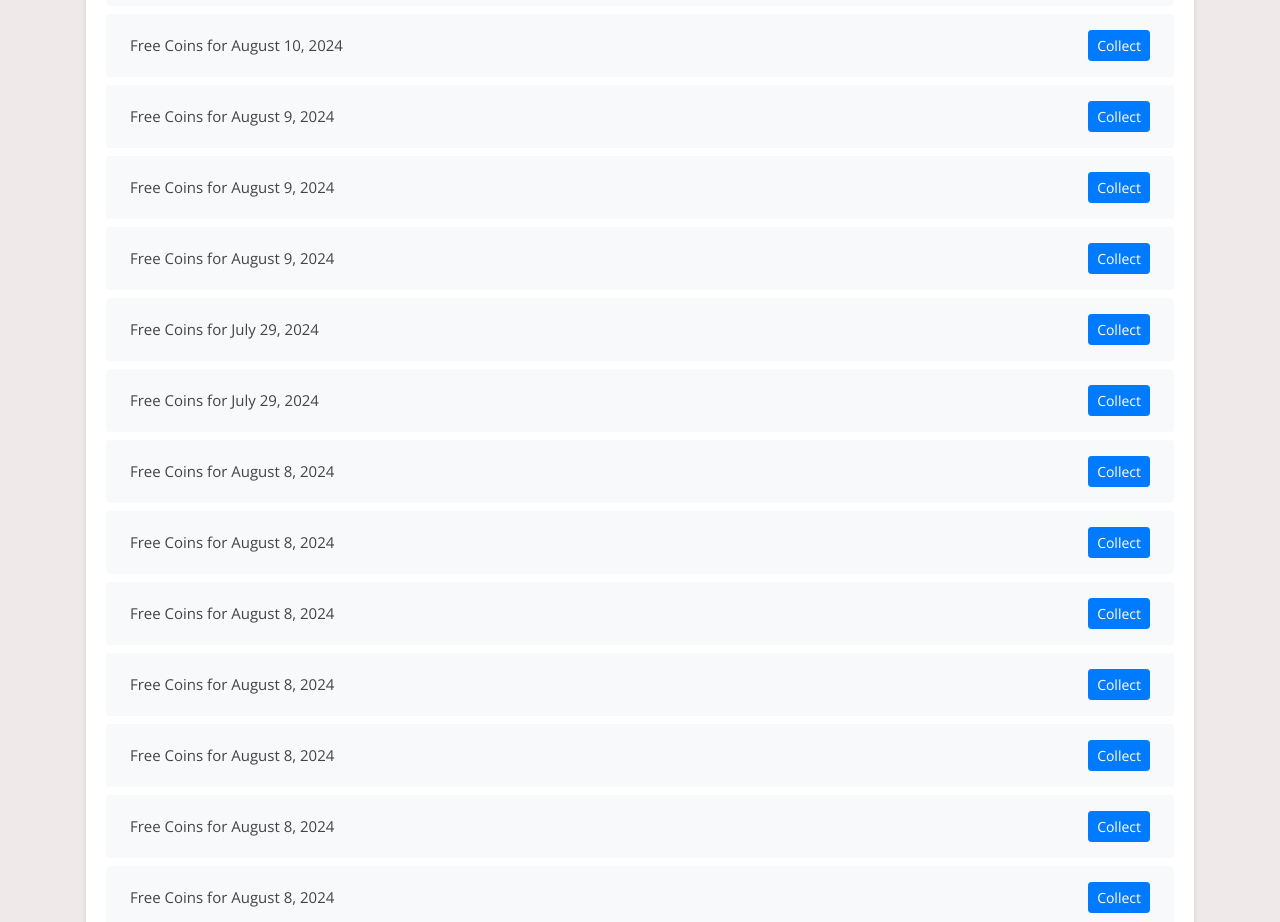
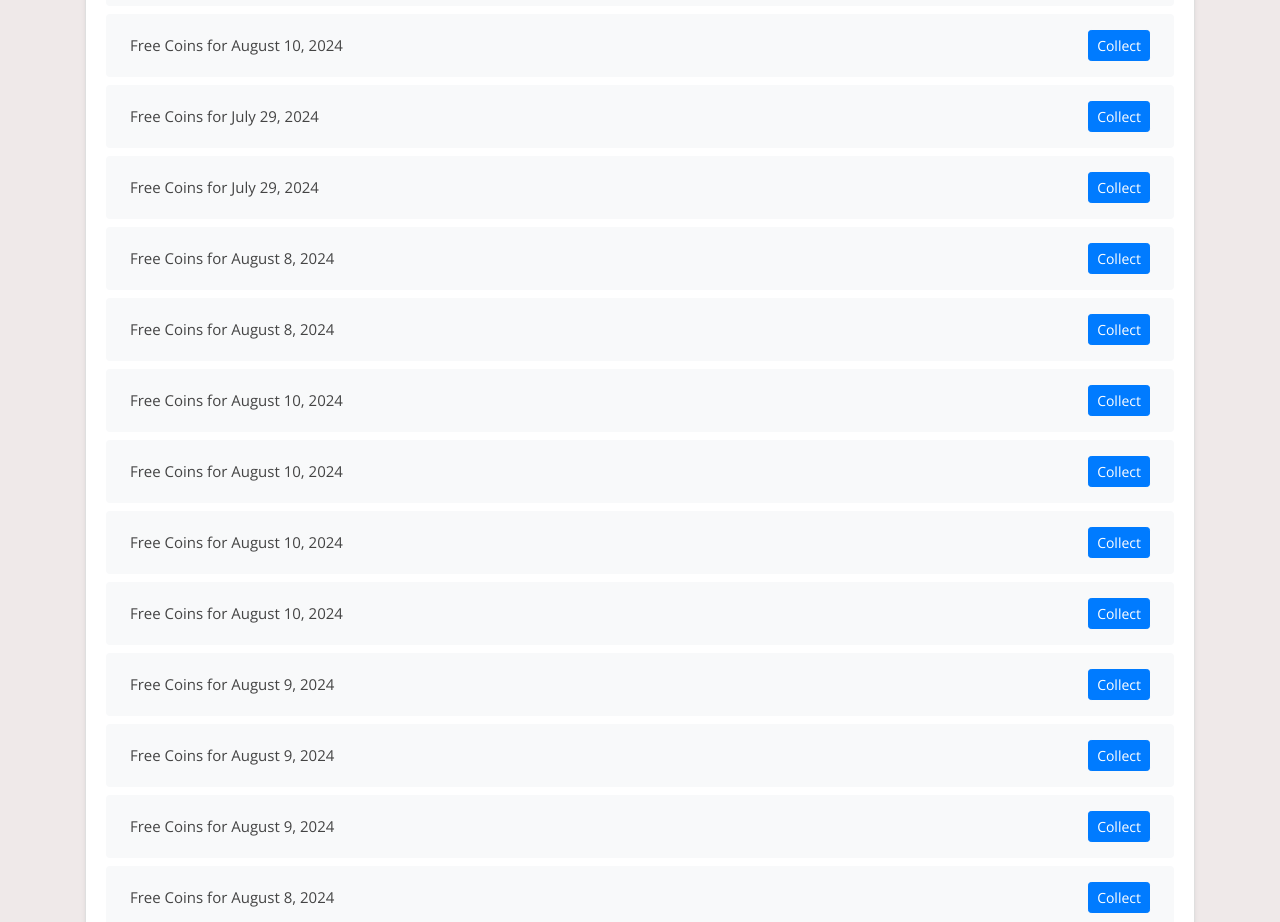
Before and after one commit to Prollad99/bs-net, a Jekyll site: the page built from _posts/2024-06-29-house-of-fun.md, in a window 1280 px wide and 1400 px high, scrolled down 517 px. Shown: the part 154-1076 px from the top of the window. Built offline with Jekyll 4.4.1, drawn with Linux system fonts in a browser that asks for light colours; nearby versions of some CDN libraries; comment, search, counter and statistics services are not loaded; some of the changed text lies outside the part shown.

Commit message:
Update house-of-fun reward links and last modified date

```diff
--- a/_data/include_files.yml
+++ b/_data/include_files.yml
@@ -11,7 +11,7 @@ bingo-bash.html:
   last_modified: 2024-08-10 03:35:28
 
 house-of-fun.html:
-  last_modified: 2024-08-10 03:08:29
+  last_modified: 2024-08-10 06:08:37
 
 cash-frenzy.html:
   last_modified: 2024-08-10 03:35:34
--- a/_includes/house-of-fun.html
+++ b/_includes/house-of-fun.html
@@ -12,6 +12,38 @@
     <a href="https://playtika.onelink.me/hof/w4blbwsu?af_dp=hof%3A%2F%2F&af_force_deeplink=true&c_id=2024M8D9_07&s_id=1060&deeplink=eyJpZCI6IjI4NGU0NTc1LTYwZDMtNGQ3Yy05MThiLTAzMjAzNGM3YmVhMSIsImFjIjoiaG9mX2dpZnRfY291cG9uIn0=" class="btn btn-primary btn-sm">Collect</a>
   </li>
   <li class="list-group-item d-flex justify-content-between align-items-center">
+    <span>Free Coins for July 29, 2024</span>
+    <a href="https://playtika.onelink.me/hof/w4blbwsu?af_force_deeplink=true&deeplink=eyJpZCI6IjAyMTRjNDZjLWU5M2MtNGE2Yy1hNTIzLTJhMDVjMWQ3N2UyZCIsImFjIjoiaG9mX2dpZnRfY291cG9uIn0=" class="btn btn-primary btn-sm">Collect</a>
+  </li>
+  <li class="list-group-item d-flex justify-content-between align-items-center">
+    <span>Free Coins for July 29, 2024</span>
+    <a href="https://playtika.onelink.me/hof/w4blbwsu?af_force_deeplink=true&deeplink=eyJpZCI6IjNiMzlkZjIzLTRlMmEtNGNmNC1hNzkzLTQ2MzQ0NGM0N2VlMyIsImFjIjoiaG9mX2dpZnRfY291cG9uIn0=" class="btn btn-primary btn-sm">Collect</a>
+  </li>
+  <li class="list-group-item d-flex justify-content-between align-items-center">
+    <span>Free Coins for August 8, 2024</span>
+    <a href="https://playtika.onelink.me/hof/w4blbwsu?af_force_deeplink=true&deeplink=eyJpZCI6IjhjNzJmYWNjLTNkZDEtNDQ5YS05NWMyLTJiOGMxY2ZkNzFjOSIsImFjIjoiaG9mX2dpZnRfY291cG9uIn0=" class="btn btn-primary btn-sm">Collect</a>
+  </li>
+  <li class="list-group-item d-flex justify-content-between align-items-center">
+    <span>Free Coins for August 8, 2024</span>
+    <a href="https://playtika.onelink.me/hof/w4blbwsu?af_force_deeplink=true&deeplink=eyJpZCI6ImVjZDljMjg4LWI2NGEtNDNmNC05NGNlLTk0ZmQxMDhjYmY4ZCIsImFjIjoiaG9mX2dpZnRfY291cG9uIn0=" class="btn btn-primary btn-sm">Collect</a>
+  </li>
+  <li class="list-group-item d-flex justify-content-between align-items-center">
+    <span>Free Coins for August 10, 2024</span>
+    <a href="https://playtika.onelink.me/hof/w4blbwsu?af_force_deeplink=true&deeplink=eyJpZCI6IjZhMTNhNmFkLWRiYWItNDY4MS1iODQ1LTJhMzBiOTQ5OWY2MCIsImFjIjoiaG9mX2dpZnRfY291cG9uIn0=" class="btn btn-primary btn-sm">Collect</a>
+  </li>
+  <li class="list-group-item d-flex justify-content-between align-items-center">
+    <span>Free Coins for August 10, 2024</span>
+    <a href="https://playtika.onelink.me/hof/w4blbwsu?af_force_deeplink=true&deeplink=eyJpZCI6IjRkNTgwOGJkLWNkNWQtNDYxZC1hM2RmLTIwYzU5NjA1MTI1YyIsImFjIjoiaG9mX2dpZnRfY291cG9uIn0=" class="btn btn-primary btn-sm">Collect</a>
+  </li>
+  <li class="list-group-item d-flex justify-content-between align-items-center">
+    <span>Free Coins for August 10, 2024</span>
+    <a href="https://playtika.onelink.me/hof/w4blbwsu?af_force_deeplink=true&deeplink=eyJpZCI6ImIyMGYzYjdhLWI4YzYtNGFjMy1iZjlhLWVhYjc1MGRmNzg4YiIsImFjIjoiaG9mX2dpZnRfY291cG9uIn0=" class="btn btn-primary btn-sm">Collect</a>
+  </li>
+  <li class="list-group-item d-flex justify-content-between align-items-center">
+    <span>Free Coins for August 10, 2024</span>
+    <a href="https://playtika.onelink.me/hof/w4blbwsu?af_force_deeplink=true&deeplink=eyJpZCI6Ijk2MGM5MWYyLTU5NGQtNGMyYi1hMjFhLTA2MGFhOGNjZGY2ZCIsImFjIjoiaG9mX2dpZnRfY291cG9uIn0=" class="btn btn-primary btn-sm">Collect</a>
+  </li>
+  <li class="list-group-item d-flex justify-content-between align-items-center">
     <span>Free Coins for August 9, 2024</span>
     <a href="https://playtika.onelink.me/hof/w4blbwsu?af_dp=hof%3A%2F%2F&af_force_deeplink=true&c_id=2024M8D8_23&s_id=1060&deeplink=eyJpZCI6IjRkNTgwOGJkLWNkNWQtNDYxZC1hM2RmLTIwYzU5NjA1MTI1YyIsImFjIjoiaG9mX2dpZnRfY291cG9uIn0=" class="btn btn-primary btn-sm">Collect</a>
   </li>
@@ -22,14 +54,6 @@
   <li class="list-group-item d-flex justify-content-between align-items-center">
     <span>Free Coins for August 9, 2024</span>
     <a href="https://playtika.onelink.me/hof/w4blbwsu?af_dp=hof%3A%2F%2F&af_force_deeplink=true&c_id=2024M8D8_07&s_id=1060&deeplink=eyJpZCI6IjFiYzhkZDA3LWI1NDUtNDQ4My1hNjJmLTcwOTFkYjUxYjQ0YiIsImFjIjoiaG9mX2dpZnRfY291cG9uIn0=" class="btn btn-primary btn-sm">Collect</a>
-  </li>
-  <li class="list-group-item d-flex justify-content-between align-items-center">
-    <span>Free Coins for July 29, 2024</span>
-    <a href="https://playtika.onelink.me/hof/w4blbwsu?af_force_deeplink=true&deeplink=eyJpZCI6IjAyMTRjNDZjLWU5M2MtNGE2Yy1hNTIzLTJhMDVjMWQ3N2UyZCIsImFjIjoiaG9mX2dpZnRfY291cG9uIn0=" class="btn btn-primary btn-sm">Collect</a>
-  </li>
-  <li class="list-group-item d-flex justify-content-between align-items-center">
-    <span>Free Coins for July 29, 2024</span>
-    <a href="https://playtika.onelink.me/hof/w4blbwsu?af_force_deeplink=true&deeplink=eyJpZCI6IjNiMzlkZjIzLTRlMmEtNGNmNC1hNzkzLTQ2MzQ0NGM0N2VlMyIsImFjIjoiaG9mX2dpZnRfY291cG9uIn0=" class="btn btn-primary btn-sm">Collect</a>
   </li>
   <li class="list-group-item d-flex justify-content-between align-items-center">
     <span>Free Coins for August 8, 2024</span>
@@ -70,14 +94,6 @@
   <li class="list-group-item d-flex justify-content-between align-items-center">
     <span>Free Coins for August 8, 2024</span>
     <a href="https://playtika.onelink.me/hof/w4blbwsu?af_force_deeplink=true&deeplink=eyJpZCI6Ijc1ZWQ4MGE2LWIwOGEtNDM4Yi05ZWVhLTMyYTk0MjE4NDgzOCIsImFjIjoiaG9mX2dpZnRfY291cG9uIn0=" class="btn btn-primary btn-sm">Collect</a>
-  </li>
-  <li class="list-group-item d-flex justify-content-between align-items-center">
-    <span>Free Coins for August 8, 2024</span>
-    <a href="https://playtika.onelink.me/hof/w4blbwsu?af_force_deeplink=true&deeplink=eyJpZCI6IjhjNzJmYWNjLTNkZDEtNDQ5YS05NWMyLTJiOGMxY2ZkNzFjOSIsImFjIjoiaG9mX2dpZnRfY291cG9uIn0=" class="btn btn-primary btn-sm">Collect</a>
-  </li>
-  <li class="list-group-item d-flex justify-content-between align-items-center">
-    <span>Free Coins for August 8, 2024</span>
-    <a href="https://playtika.onelink.me/hof/w4blbwsu?af_force_deeplink=true&deeplink=eyJpZCI6ImVjZDljMjg4LWI2NGEtNDNmNC05NGNlLTk0ZmQxMDhjYmY4ZCIsImFjIjoiaG9mX2dpZnRfY291cG9uIn0=" class="btn btn-primary btn-sm">Collect</a>
   </li>
   <li class="list-group-item d-flex justify-content-between align-items-center">
     <span>Free Coins for August 8, 2024</span>
@@ -383,20 +399,4 @@
     <span>Free Coins for July 22, 2024</span>
     <a href="https://playtika.onelink.me/hof/w4blbwsu?af_force_deeplink=true&deeplink=eyJpZCI6ImVjZTNjNDc4LTQ1MjMtNDdhZC04MDk5LTE3NTA4Yjg5MTE1ZSIsImFjIjoiaG9mX2dpZnRfY291cG9uIn0=" class="btn btn-primary btn-sm">Collect</a>
   </li>
-  <li class="list-group-item d-flex justify-content-between align-items-center">
-    <span>Free Coins for July 22, 2024</span>
-    <a href="https://playtika.onelink.me/hof/w4blbwsu?af_force_deeplink=true&deeplink=eyJpZCI6IjMyM2M1Yzc3LTZlOTItNGZmYi05OGMyLWFjNzNmOTRiZjkyMSIsImFjIjoiaG9mX2dpZnRfY291cG9uIn0=" class="btn btn-primary btn-sm">Collect</a>
-  </li>
-  <li class="list-group-item d-flex justify-content-between align-items-center">
-    <span>Free Coins for July 22, 2024</span>
-    <a href="https://playtika.onelink.me/hof/w4blbwsu?af_force_deeplink=true&deeplink=eyJpZCI6ImRjYWYwZTg5LTdmNDktNDk4MC1iMWExLTYxMDUxMDIwYzY2ZCIsImFjIjoiaG9mX2dpZnRfY291cG9uIn0=" class="btn btn-primary btn-sm">Collect</a>
-  </li>
-  <li class="list-group-item d-flex justify-content-between align-items-center">
-    <span>Free Coins for July 22, 2024</span>
-    <a href="https://playtika.onelink.me/hof/w4blbwsu?af_force_deeplink=true&deeplink=eyJpZCI6IjI2Mjc2OTM2LWYzMWItNGI1MS1hYzEzLWYyNjViYmE2YWY2MCIsImFjIjoiaG9mX2dpZnRfY291cG9uIn0=" class="btn btn-primary btn-sm">Collect</a>
-  </li>
-  <li class="list-group-item d-flex justify-content-between align-items-center">
-    <span>Free Coins for July 22, 2024</span>
-    <a href="https://playtika.onelink.me/hof/w4blbwsu?af_force_deeplink=true&deeplink=eyJpZCI6IjIxNzdkYjJkLTE5MDAtNDhhMS1iMjBkLTUxNTAxOTI3Y2NmMSIsImFjIjoiaG9mX2dpZnRfY291cG9uIn0=" class="btn btn-primary btn-sm">Collect</a>
-  </li>
 </ul>
```
Also changed, not shown: links-json/house-of-fun.json (+32 -32 lines).
